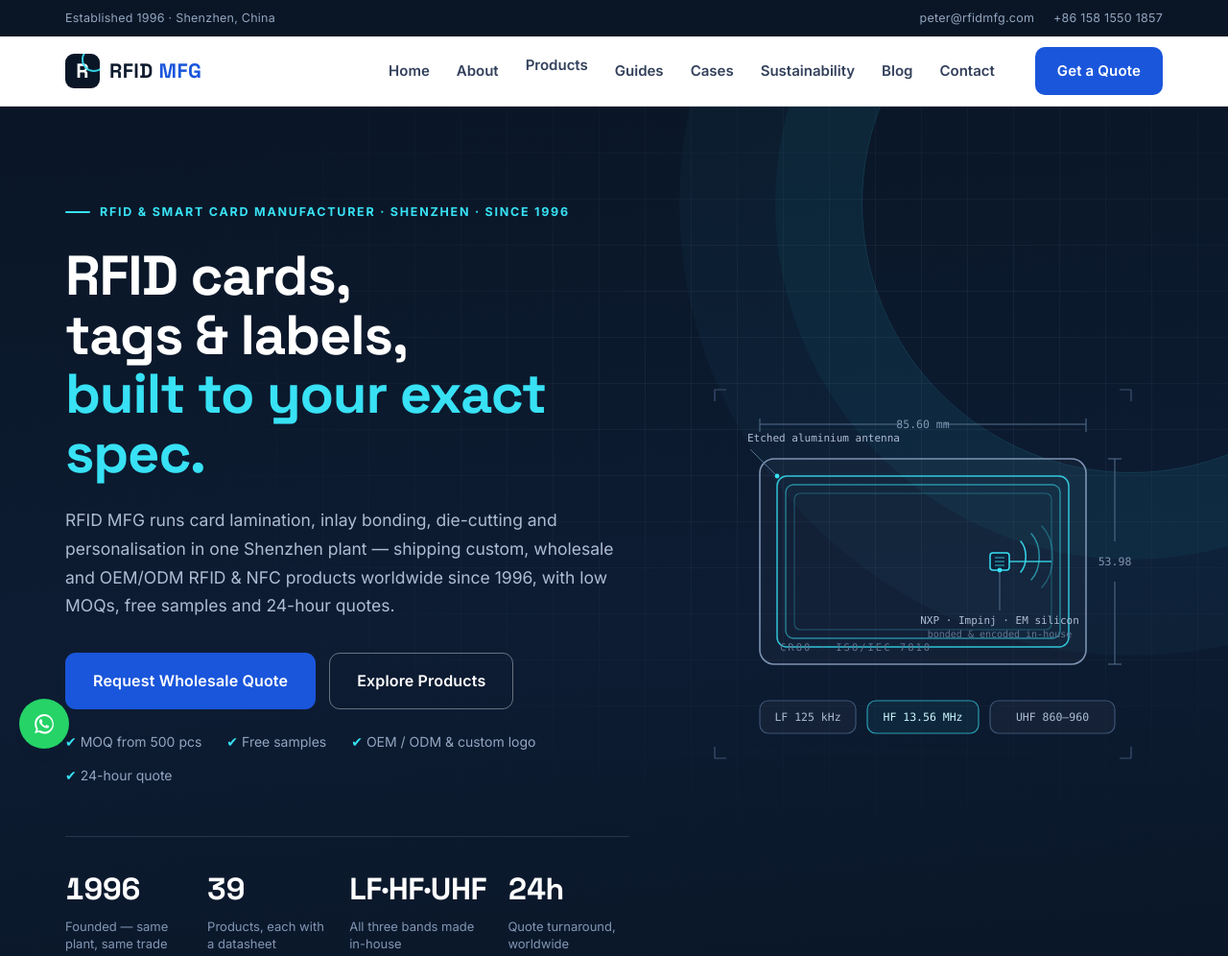
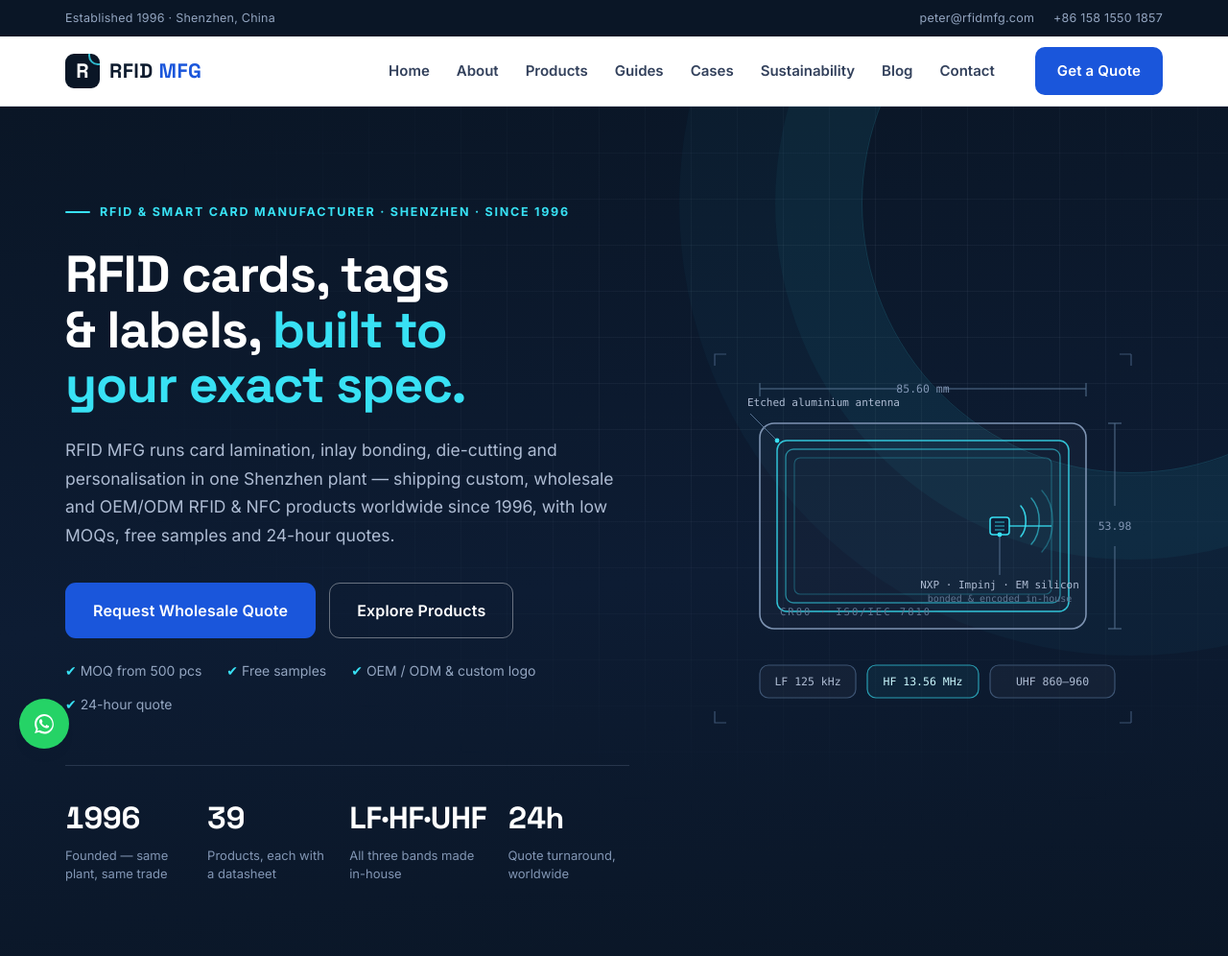
Before and after one commit to proudrfid/rfidmfg, a website: page index.html in a window 1280 px wide. Shown: the top 996 px of the page at 96% size. Drawn offline with Linux system fonts and the light colour scheme.

Commit message:
打磨:logo信号弧缩小,H1去硬断行,megamenu基线对齐

```diff
--- a/index.html
+++ b/index.html
@@ -82,7 +82,7 @@
   <div class="container hero__inner">
     <div class="hero__content">
       <span class="badge">RFID &amp; Smart Card Manufacturer · Shenzhen · Since 1996</span>
-      <h1 class="hero__title">RFID cards, tags &amp; labels,<br /><span class="grad">built to your exact spec.</span></h1>
+      <h1 class="hero__title">RFID cards, tags &amp; labels, <span class="grad">built to your exact spec.</span></h1>
       <p class="hero__lead">RFID MFG runs card lamination, inlay bonding, die-cutting and personalisation in one Shenzhen plant — shipping custom, wholesale and OEM/ODM RFID &amp; NFC products worldwide since 1996, with low MOQs, free samples and 24-hour quotes.</p>
       <div class="hero__actions">
         <a href="#contact" class="btn btn--primary btn--lg">Request Wholesale Quote</a>
--- a/styles.css
+++ b/styles.css
@@ -86,7 +86,7 @@ h1,h2,h3,h4{font-family:var(--display);letter-spacing:-.01em;line-height:1.15;te
 .header__inner{display:flex;align-items:center;gap:22px;height:72px}
 .brand{display:flex;align-items:center;gap:10px;font-family:var(--display);font-weight:700;font-size:21px;letter-spacing:.02em}
 .brand__mark{position:relative;display:grid;place-items:center;width:36px;height:36px;border-radius:9px;background:var(--navy);color:#fff;font-weight:700;overflow:hidden}
-.brand__mark::after{content:"";position:absolute;right:-7px;top:-7px;width:22px;height:22px;border-radius:50%;border:2.5px solid var(--brand-2);opacity:.9}
+.brand__mark::after{content:"";position:absolute;right:-8px;top:-8px;width:16px;height:16px;border-radius:50%;border:2px solid var(--brand-2);opacity:.8}
 .brand__sub{color:var(--brand)}
 .brand--light{color:#fff}
 .brand--light .brand__mark{background:rgba(255,255,255,.1)}
@@ -111,7 +111,7 @@ h1,h2,h3,h4{font-family:var(--display);letter-spacing:-.01em;line-height:1.15;te
 .hero__inner{position:relative;display:grid;grid-template-columns:1.08fr .92fr;gap:56px;align-items:center;padding:92px 28px 84px}
 .badge{display:inline-flex;align-items:center;gap:10px;color:var(--brand-2);font-size:12.5px;font-weight:700;letter-spacing:.14em;text-transform:uppercase;margin-bottom:26px}
 .badge::before{content:"";width:26px;height:2px;background:var(--brand-2);border-radius:2px}
-.hero__title{font-family:var(--display);font-size:clamp(36px,4.6vw,58px);line-height:1.06;font-weight:700;letter-spacing:-.02em}
+.hero__title{font-family:var(--display);font-size:clamp(34px,4.2vw,54px);line-height:1.07;font-weight:700;letter-spacing:-.02em}
 .grad{color:var(--brand-2);background:none;-webkit-background-clip:unset;background-clip:unset}
 .hero__lead{margin:24px 0 34px;font-size:17.5px;color:#aebcd3;max-width:36em;line-height:1.7}
 .hero__actions{display:flex;gap:14px;flex-wrap:wrap}
@@ -532,7 +532,7 @@ h1,h2,h3,h4{font-family:var(--display);letter-spacing:-.01em;line-height:1.15;te
 .cat-item__art svg{width:100%;height:auto;display:block}
 
 /* ===== Products megamenu ===== */
-.mm{display:inline-block}
+.mm{display:flex;align-items:center}/* panel anchors to sticky .header, not .mm — keep .mm unpositioned */
 .mm__panel{position:absolute;left:50%;top:100%;transform:translateX(-50%) translateY(8px);width:min(1040px,96vw);background:#fff;border:1px solid var(--line);border-radius:14px;box-shadow:0 30px 60px -28px rgba(13,27,46,.35);padding:26px 28px 18px;display:grid;grid-template-columns:repeat(5,1fr);gap:20px;opacity:0;visibility:hidden;transition:opacity .15s,transform .15s,visibility .15s;z-index:60}
 .mm:hover .mm__panel,.mm:focus-within .mm__panel,.mm.open .mm__panel{opacity:1;visibility:visible;transform:translateX(-50%) translateY(0)}
 .mm__cat{display:block;font-weight:800;font-size:11.5px;color:var(--faint);margin-bottom:10px;padding-bottom:8px;border-bottom:1px solid var(--line);text-transform:uppercase;letter-spacing:.1em}
```
